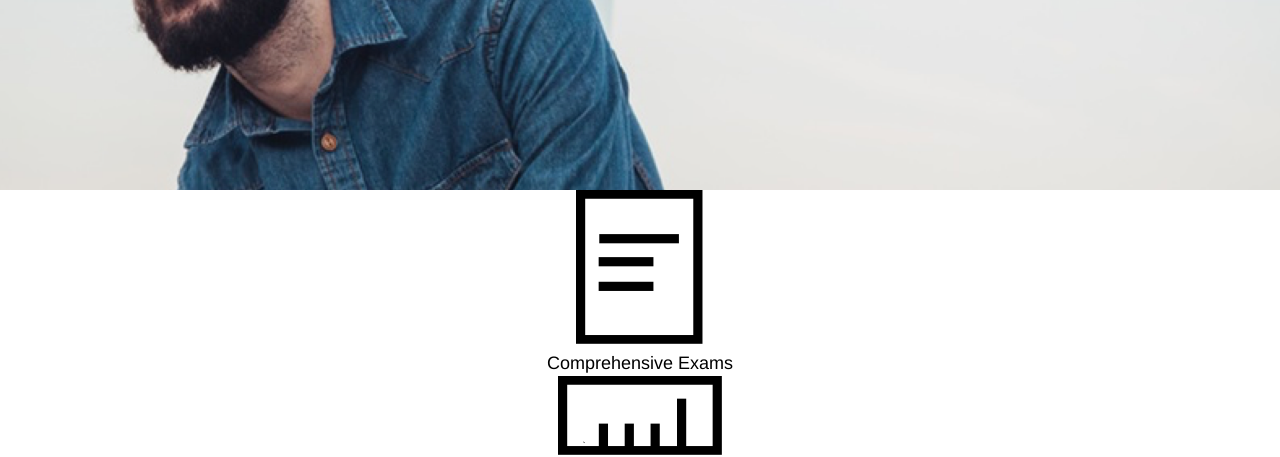
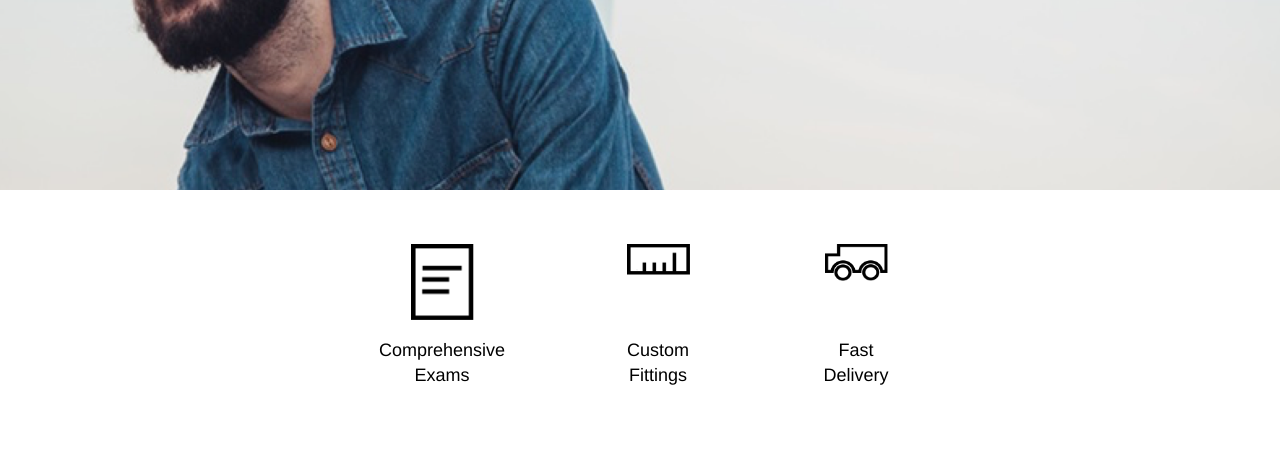
Before and after one commit to 1mauricio4/Tortoiseshell-Optics, a plain HTML site: page index.html in a window 1280 px wide. Shown: the part 368-825 px from the top of the page. Drawn offline with Linux system fonts and the light colour scheme.

Commit message:
Add css styling to support and small changes in index

```diff
--- a/index.html
+++ b/index.html
@@ -37,19 +37,19 @@
           <div class="image">
             <img src="./resources/images/paper-icon.png" alt="Paper Icon">
           </div>
-          <span>Comprehensive Exams</span>
+          <span>Comprehensive <br/> Exams</span>
         </div>
         <div class="icon ruler">
           <div class="image">
             <img src="./resources/images/ruler-icon.png" alt="Ruler Icon">
           </div>
-          <span>Custom Fittings</span>
+          <span>Custom <br/> Fittings</span>
         </div>
         <div class="icon truck">
           <div class="image">
             <img src="./resources/images/truck-icon.png" alt="Truck Icon">
           </div>
-          <span>Fast Delivery</span>
+          <span>Fast <br/> Delivery</span>
         </div>
       </div>
     </div>
--- a/resources/css/style.css
+++ b/resources/css/style.css
@@ -12,6 +12,7 @@ body {
   height: auto;
   margin: auto;
 }
+
 /******   Header   ******/
 header {
   height: 30rem;
@@ -78,3 +79,32 @@ ul.nav-2 {
   font-size: 2rem;
   text-transform: uppercase;
 }
+
+/******   Support   ******/
+.icons {
+  width: 100%;
+  margin: 3rem auto;
+  display: flex;
+  justify-content: center;
+  align-items: flex-start;
+}
+
+.icon {
+  height: 8rem;
+  width: auto;
+  display: flex;
+  flex-direction: column;
+  justify-content: space-between;
+  align-items: center;
+  padding: 0 3rem;
+}
+
+.image {
+  width: 5rem;
+  height: auto;
+}
+
+.image img {
+  width: 3.5rem;
+  height: auto;
+}
```
